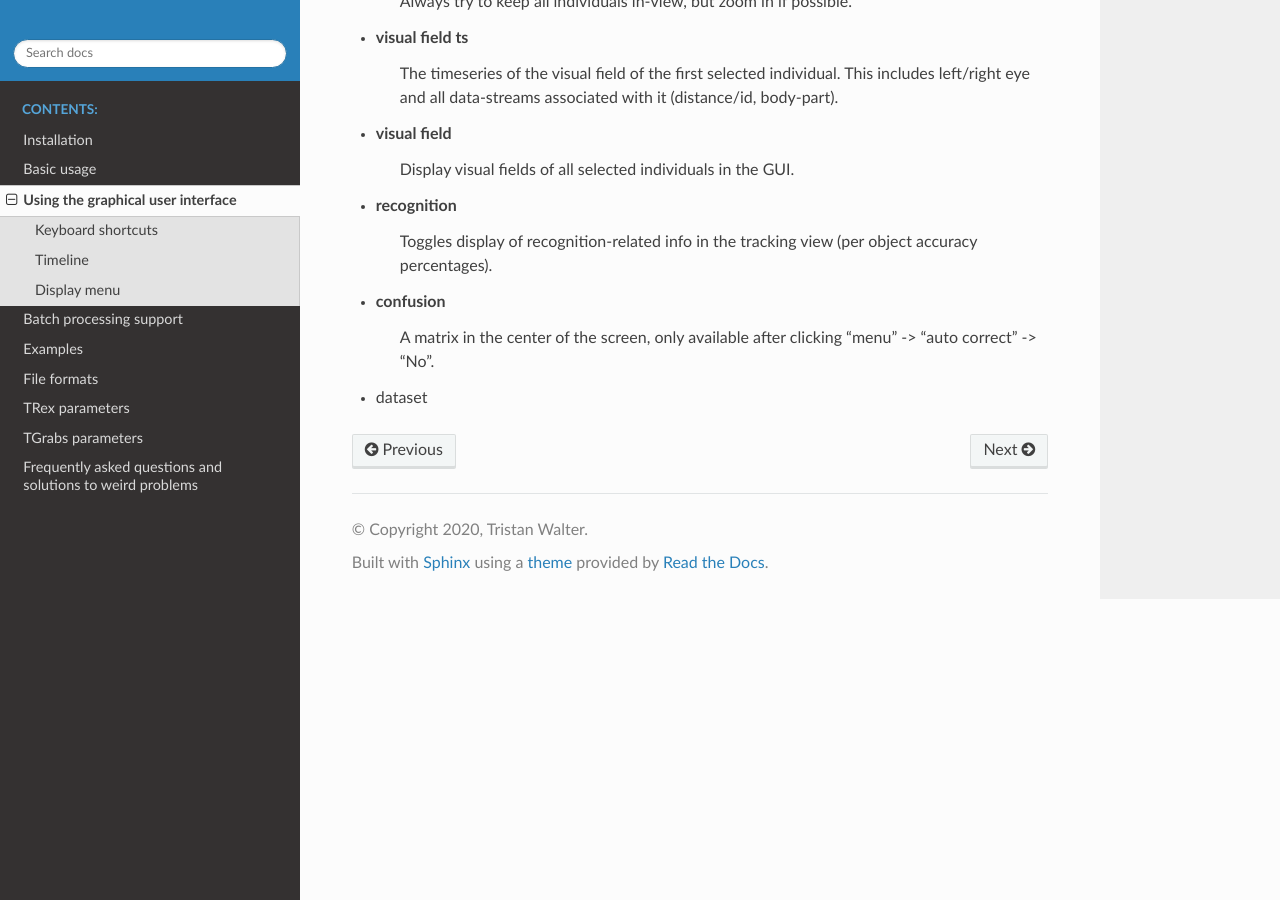
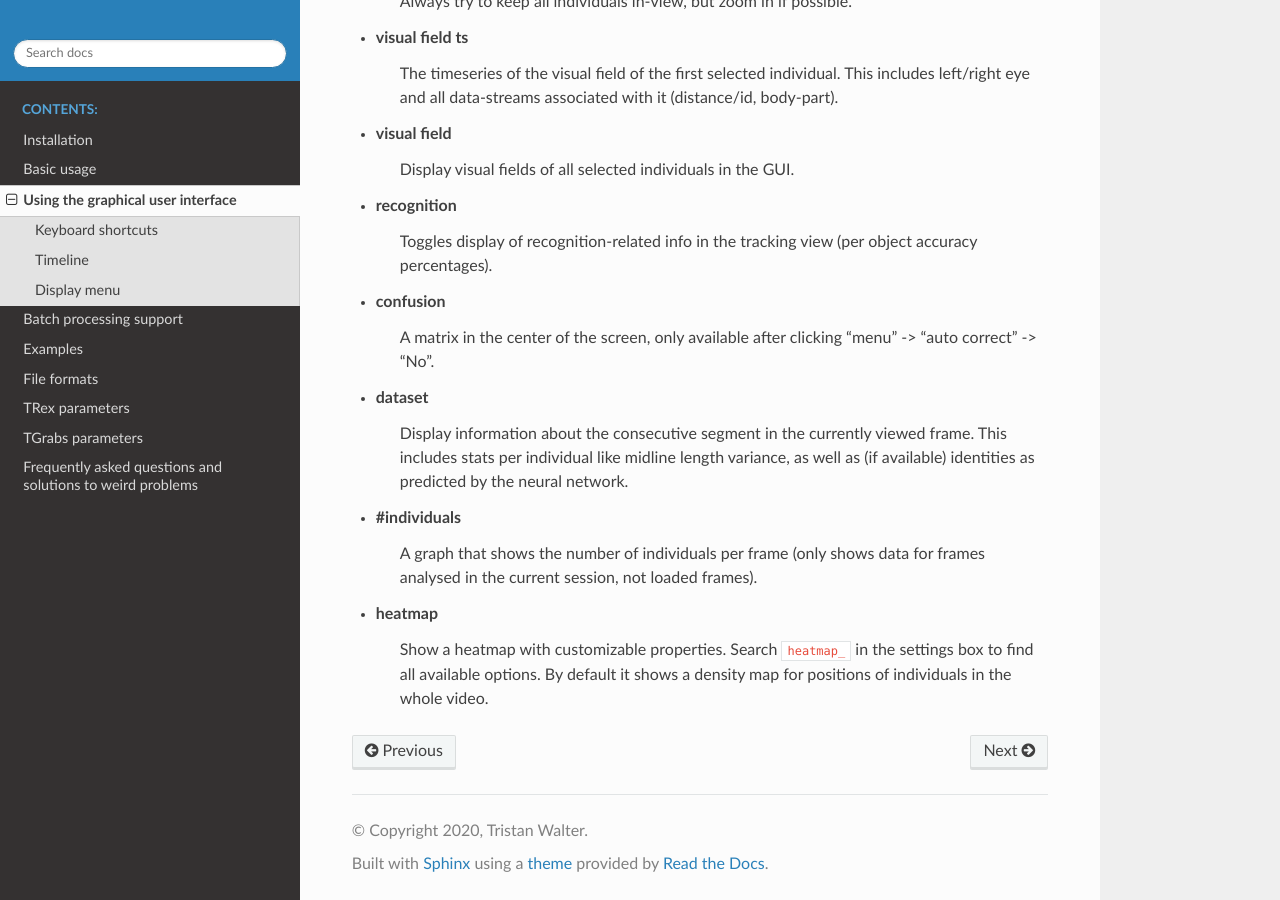
Before and after one commit to mooch443/trex, a Sphinx documentation site: the page built from docs/gui.rst, in a window 1280 px wide and 900 px high, scrolled down 2751 px. Built offline with Sphinx 7.4.7 and the Read the Docs theme 2.0.0, drawn with Linux system fonts in a browser that asks for light colours.

Commit message:
* more docs

```diff
--- a/docs/gui.rst
+++ b/docs/gui.rst
@@ -87,3 +87,8 @@ Different visualisations can be enabled or disabled using the display menu (4) o
 - confusion
 	A matrix in the center of the screen, only available after clicking "menu" -> "auto correct" -> "No".
 - dataset
+	Display information about the consecutive segment in the currently viewed frame. This includes stats per individual like midline length variance, as well as (if available) identities as predicted by the neural network.
+- #individuals
+	A graph that shows the number of individuals per frame (only shows data for frames analysed in the current session, not loaded frames).
+- heatmap
+	Show a heatmap with customizable properties. Search ``heatmap_`` in the settings box to find all available options. By default it shows a density map for positions of individuals in the whole video.
```
